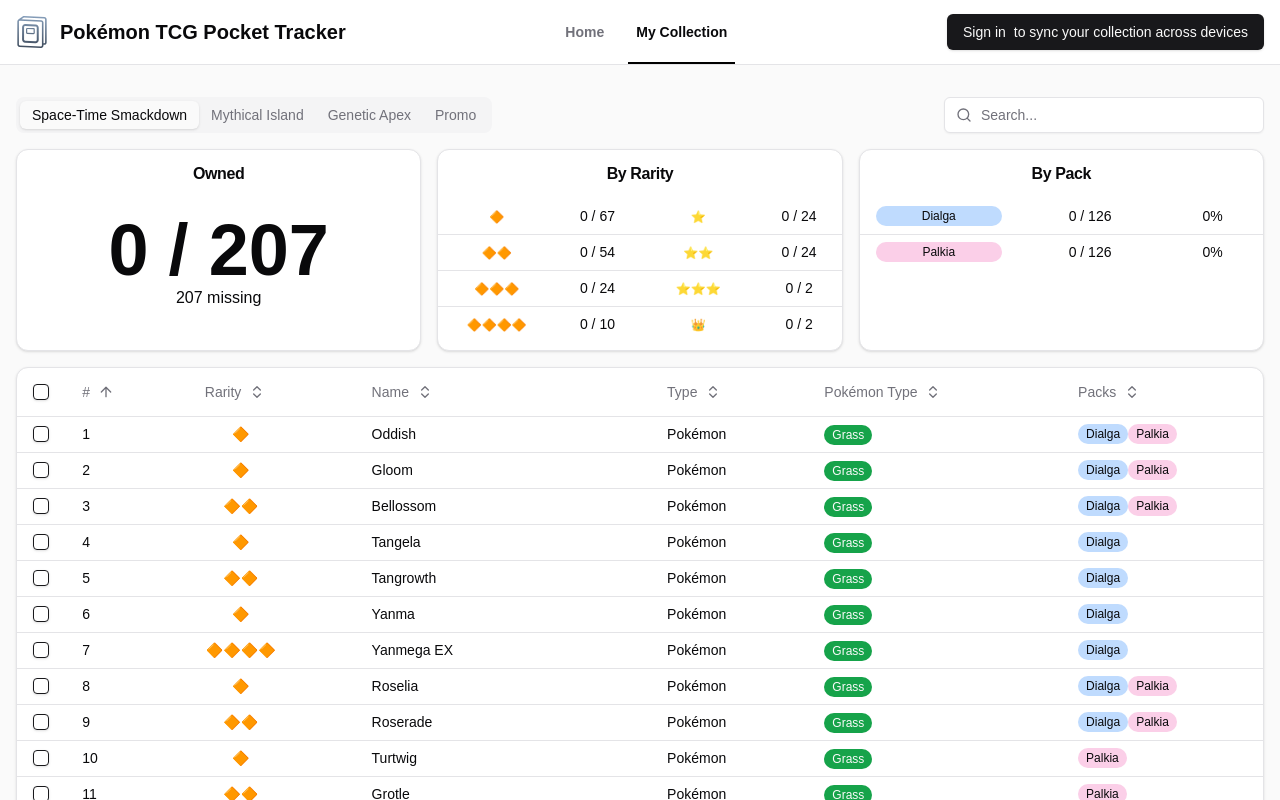
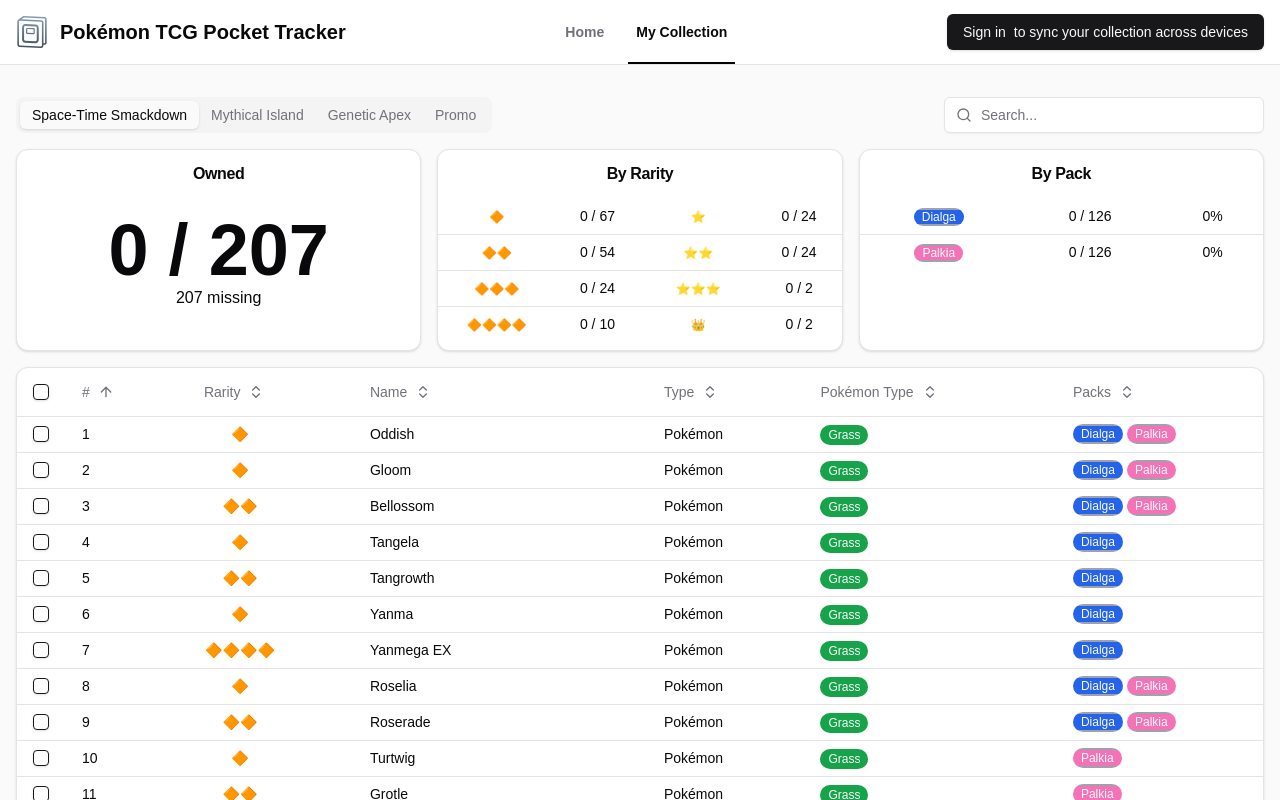
Before and after one commit to gfpacheco/pokemon-tcg-pocket-tracker, a Next.js app: page /collection in a window 1280 px wide. Shown: the top 800 px of the page. Built offline with nearby package versions, Linux system fonts and the light colour scheme; no server answers.

Commit message:
Update pack view

```diff
--- a/src/components/pack-view.tsx
+++ b/src/components/pack-view.tsx
@@ -3,12 +3,12 @@
 import { cva } from 'class-variance-authority';
 
 const classNamesByPack: Record<CardPackName, string> = {
-  [CardPackName.Mewtwo]: 'bg-purple-600 text-primary-foreground',
-  [CardPackName.Charizard]: 'bg-red-600 text-primary-foreground',
-  [CardPackName.Pikachu]: 'bg-yellow-400',
-  [CardPackName.Mew]: 'bg-pink-300',
-  [CardPackName.Dialga]: 'bg-blue-200',
-  [CardPackName.Palkia]: 'bg-pink-200',
+  [CardPackName.Mewtwo]: 'bg-pack-[purple-600,purple-400]',
+  [CardPackName.Charizard]: 'bg-pack-[purple-600,orange-400]',
+  [CardPackName.Pikachu]: 'bg-pack-[purple-600,yellow-400]',
+  [CardPackName.Mew]: 'bg-pack-[emerald-400,teal-300]',
+  [CardPackName.Dialga]: 'bg-pack-[gray-400,blue-600] text-primary-foreground',
+  [CardPackName.Palkia]: 'bg-pack-[gray-400,pink-400] text-primary-foreground',
 };
 
 const buttonVariants = cva('text-xs px-2 py-0.5 rounded-full', {
@@ -17,14 +17,14 @@
   },
 });
 
-export type PackViewProps = React.HTMLAttributes<HTMLDivElement> & {
+export type PackViewProps = React.HTMLAttributes<HTMLSpanElement> & {
   pack: CardPackName;
 };
 
 export function PackView({ className, pack, ...rest }: PackViewProps) {
   return (
-    <div className={cn(buttonVariants({ pack }), className)} {...rest}>
+    <span className={cn(buttonVariants({ pack }), className)} {...rest}>
       {pack}
-    </div>
+    </span>
   );
 }
--- a/tailwind.config.ts
+++ b/tailwind.config.ts
@@ -1,12 +1,9 @@
 import type { Config } from 'tailwindcss';
+import plugin from 'tailwindcss/plugin';
 
 export default {
   darkMode: ['class'],
-  content: [
-    './src/pages/**/*.{js,ts,jsx,tsx,mdx}',
-    './src/components/**/*.{js,ts,jsx,tsx,mdx}',
-    './src/app/**/*.{js,ts,jsx,tsx,mdx}',
-  ],
+  content: ['./src/**/*.{js,ts,jsx,tsx,mdx}'],
   theme: {
     container: {
       center: true,
@@ -65,6 +62,22 @@
       },
     },
   },
-  // eslint-disable-next-line @typescript-eslint/no-require-imports
-  plugins: [require('tailwindcss-animate')],
+  plugins: [
+    // eslint-disable-next-line @typescript-eslint/no-require-imports
+    require('tailwindcss-animate'),
+    plugin(({ matchUtilities, theme }) => {
+      matchUtilities({
+        'bg-pack': (value) => {
+          const [setColor, packColor] = value
+            .replace(/\-/g, '.')
+            .split(',')
+            .map((color) => theme(`colors.${color}`));
+
+          return {
+            background: `linear-gradient(0deg, ${setColor} 10%, ${packColor} 10%, ${packColor} 90%, ${setColor} 90%)`,
+          };
+        },
+      });
+    }),
+  ],
 } satisfies Config;
```
